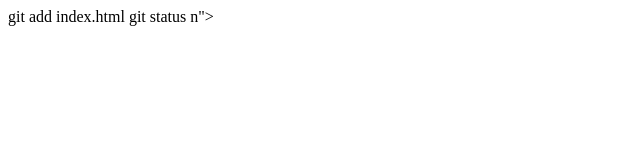
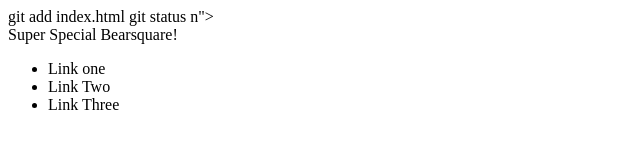
Before and after one commit to CarmenBurk/Landing-Page, a plain HTML site: page index.html in a window 1280 px wide. Shown: the whole page, without its empty margins (0-640 px from the left). Drawn offline with Linux system fonts and the light colour scheme.

Commit message:
Added Header

```diff
--- a/index.html
+++ b/index.html
@@ -2,12 +2,22 @@ git add index.html
 git status
 n">
 <head>
-    <meta charset="UTF-8">
-    <meta http-equiv="X-UA-Compatible" content="IE=edge">
-    <meta name="viewport" content="width=device-width, initial-scale=1.0">
-    <title>Document</title>
+  <meta charset="UTF-8">
+  <meta http-equiv="X-UA-Compatible" content="IE=edge">
+  <meta name="viewport" content="width=device-width, initial-scale=1.0">
+  <title>A Pretty Decent Title</title>
 </head>
 <body>
+  <div class="header">
+    <div class="logo">Super Special Bearsquare!</div>
+    <div class="nav-links">
+      <ul>
+        <li>Link one</li>
+        <li>Link Two</li>
+        <li>Link Three</li>
+      </ul>
+    </div>
+  </div>
 
 </body>
 </html>
```
